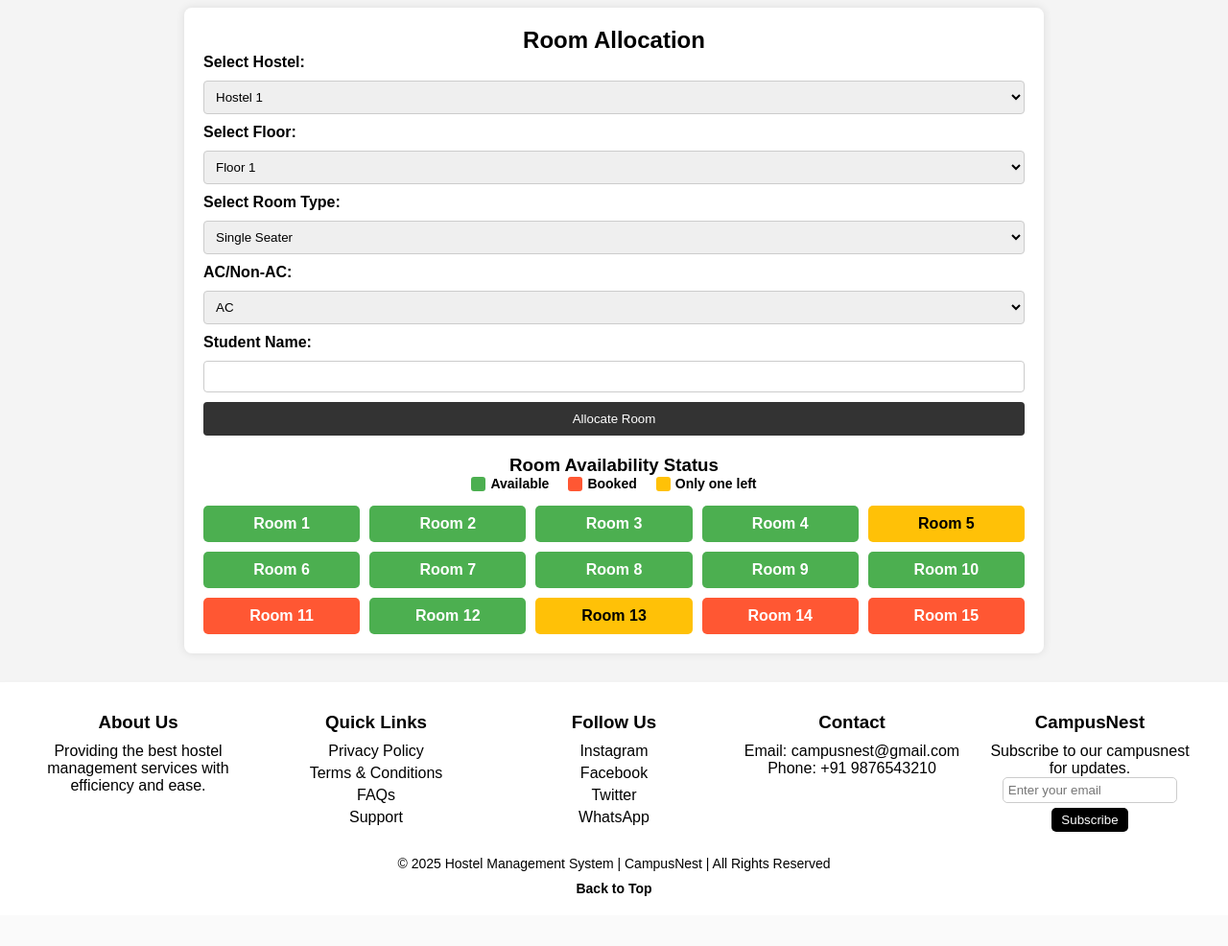
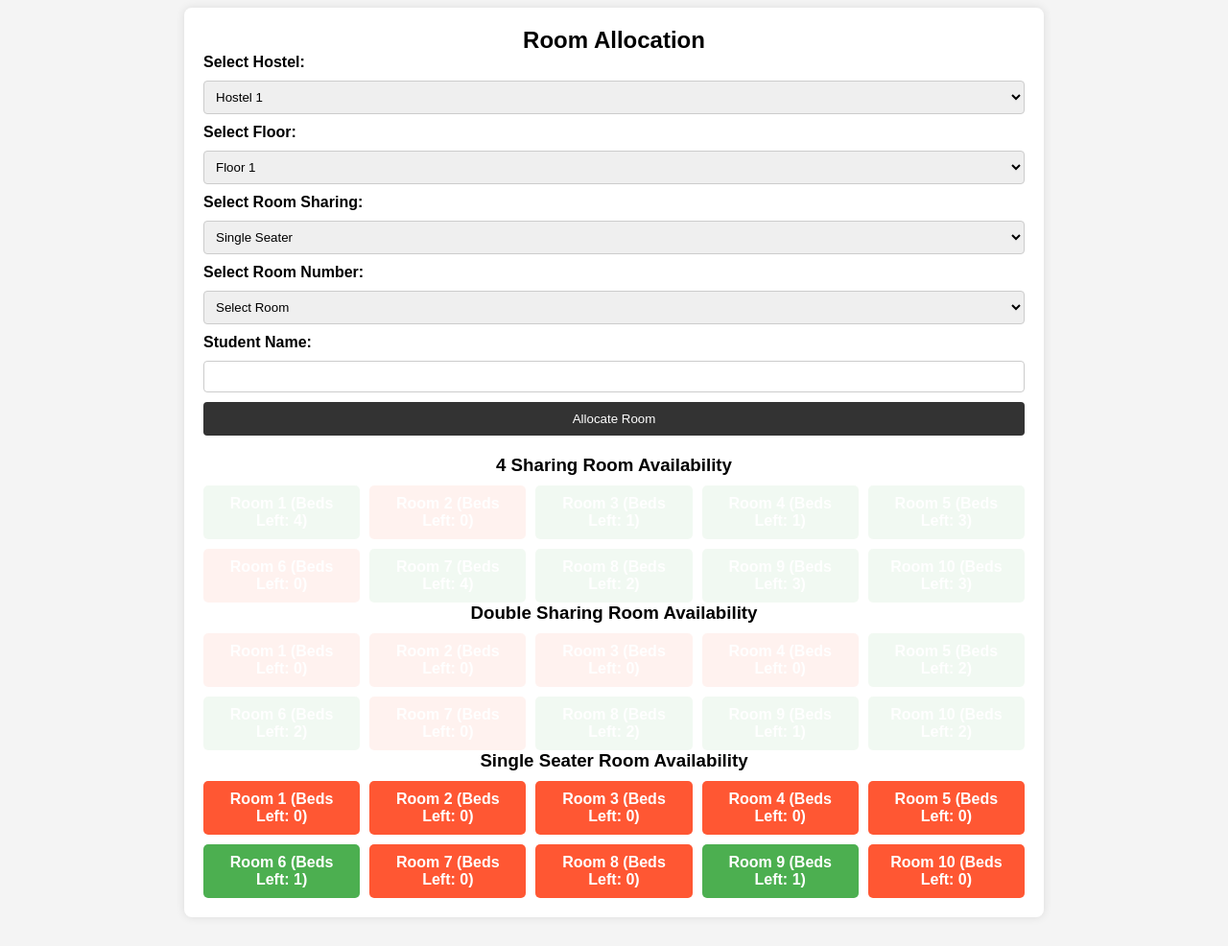
Before and after one commit to gyanansh2005/HMS, a Flask app: page /room_allocation in a window 1280 px wide. Shown: the part 58-1044 px from the top of the page at 96% size. Before the commit the page ends 992 px from the top, so only its background shows below. Run offline with Flask 3, Linux system fonts and the light colour scheme.

Commit message:
final roomallocation page

```diff
--- a/templates/room_allocation.html
+++ b/templates/room_allocation.html
@@ -56,44 +56,17 @@
             background-color: #0056b3;
         }
 
-        /* Room Availability Section */
         .room-status {
             margin-top: 20px;
             text-align: center;
         }
-
-        /* Legend Section */
-        .legend {
-            display: flex;
-            justify-content: center;
-            gap: 20px;
-            margin-bottom: 15px;
-        }
-
-        .legend-item {
-            display: flex;
-            align-items: center;
-            gap: 5px;
-            font-size: 14px;
-            font-weight: bold;
-        }
-
-        .legend-color {
-            width: 15px;
-            height: 15px;
-            display: inline-block;
-            border-radius: 3px;
-        }
-
-        .green { background-color: #4CAF50; }  /* Available */
-        .red { background-color: #FF5733; }   /* Booked */
-        .yellow { background-color: #FFC107; } /* Maintenance */
 
         .room-grid {
             display: grid;
             grid-template-columns: repeat(5, 1fr);
             gap: 10px;
             margin-top: 10px;
+            transition: filter 0.3s ease;
         }
 
         .room {
@@ -104,18 +77,27 @@
         }
 
         .available {
-            background-color: #4CAF50; /* Green */
+            background-color: #4CAF50;
             color: white;
         }
 
         .booked {
-            background-color: #FF5733; /* Red */
+            background-color: #FF5733;
             color: white;
         }
 
         .maintenance {
-            background-color: #FFC107; /* Yellow */
+            background-color: #FFC107;
             color: black;
+        }
+
+        .blurred {
+            /* filter: blur(50px); */
+            /* display: none; */
+            opacity: 0.07;
+        }
+        .footer{
+            display: none;
         }
     </style>
 </head>
@@ -125,7 +107,6 @@
     <div class="container">
         <h2>Room Allocation</h2>
 
-        <!-- Room Allocation Form -->
         <form class="allocation-form">
             <label for="hostel">Select Hostel:</label>
             <select id="hostel" name="hostel">
@@ -146,17 +127,21 @@
                 <option value="5">Floor 5</option>
             </select>
 
-            <label for="room-type">Select Room Type:</label>
-            <select id="room-type" name="room-type">
+            <label for="room-type">Select Room Sharing:</label>
+            <select id="room-type" name="room-type" onchange="updateRoomNumbers()">
                 <option value="single">Single Seater</option>
                 <option value="double">Double Sharing</option>
                 <option value="four">4 Sharing</option>
             </select>
 
-            <label for="ac">AC/Non-AC:</label>
+            <!-- <label for="ac">AC/Non-AC:</label>
             <select id="ac" name="ac">
                 <option value="ac">AC</option>
                 <option value="non-ac">Non-AC</option>
+            </select> -->
+            <label for="room-number">Select Room Number:</label>
+            <select id="room-number" name="room-number" required>
+                <option value="">Select Room</option>
             </select>
 
             <label for="student-name">Student Name:</label>
@@ -165,60 +150,84 @@
             <button type="submit">Allocate Room</button>
         </form>
 
-        <!-- Room Availability Status -->
         <div class="room-status">
-            <h3>Room Availability Status</h3>
-
-            <!-- Legend for Room Colors -->
-            <div class="legend">
-                <div class="legend-item">
-                    <span class="legend-color green"></span> Available
-                </div>
-                <div class="legend-item">
-                    <span class="legend-color red"></span> Booked
-                </div>
-                <div class="legend-item">
-                    <span class="legend-color yellow"></span> Only one left
-                </div>
-            </div>
-
-            <div class="room-grid" id="room-grid">
-                <!-- Rooms will be dynamically generated here -->
-            </div>
+            <h3>4 Sharing Room Availability</h3>
+            <div class="room-grid" id="four-sharing-grid"></div>
+            <h3>Double Sharing Room Availability</h3>
+            <div class="room-grid" id="double-sharing-grid"></div>
+            <h3>Single Seater Room Availability</h3>
+            <div class="room-grid" id="single-seater-grid"></div>
         </div>
     </div>
 
     <script>
-        function generateRoomStatus() {
-            const roomGrid = document.getElementById('room-grid');
-            roomGrid.innerHTML = ''; // Clear previous rooms
+        const roomAvailability = {
+            'four': [],
+            'double': [],
+            'single': []
+        };
 
-            for (let i = 1; i <= 15; i++) {
+        function generateRoomStatus(gridId, maxBeds, roomType) {
+            const roomGrid = document.getElementById(gridId);
+            roomGrid.innerHTML = '';
+            roomAvailability[roomType] = []; // Reset available rooms for the type
+
+            for (let i = 1; i <= 10; i++) {
                 let roomDiv = document.createElement('div');
                 roomDiv.classList.add('room');
-                roomDiv.textContent = `Room ${i}`;
+                let bedsLeft = Math.floor(Math.random() * (maxBeds + 1));
+                roomDiv.textContent = `Room ${i} (Beds Left: ${bedsLeft})`;
+                roomDiv.classList.add(bedsLeft > 0 ? 'available' : 'booked');
+                roomGrid.appendChild(roomDiv);
 
-                // Randomly assign status (for demo purposes)
-                let status = Math.random();
-                if (status < 0.6) {
-                    roomDiv.classList.add('available'); // 60% Available
-                } else if (status < 0.85) {
-                    roomDiv.classList.add('booked'); // 25% Booked
-                } else {
-                    roomDiv.classList.add('maintenance'); // 15% Maintenance
+                // Update room availability based on beds left
+                if (bedsLeft > 0) {
+                    roomAvailability[roomType].push(i);
                 }
-
-                roomGrid.appendChild(roomDiv);
             }
         }
 
-        // Update room availability when hostel/floor changes
-        document.getElementById('hostel').addEventListener('change', generateRoomStatus);
-        document.getElementById('floor').addEventListener('change', generateRoomStatus);
+        function getRoomType() {
+            return document.getElementById('room-type').value;
+        }
 
-        // Initial call to populate the room status
-        generateRoomStatus();
-        </script>
-        {%endblock%}
+        function updateRoomNumbers() {
+            const roomType = getRoomType();
+            const roomNumberSelect = document.getElementById('room-number');
+            roomNumberSelect.innerHTML = '<option value="">Select Room</option>'; // Reset options
+
+            roomAvailability[roomType].forEach(roomNumber => {
+                const option = document.createElement('option');
+                option.value = roomNumber;
+                option.textContent = `Room ${roomNumber}`;
+                roomNumberSelect.appendChild(option);
+            });
+
+            // Ensure room grids update first before applying blur effect
+            setTimeout(() => {
+                document.getElementById('four-sharing-grid').classList.toggle('blurred', roomType !== 'four');
+                document.getElementById('double-sharing-grid').classList.toggle('blurred', roomType !== 'double');
+                document.getElementById('single-seater-grid').classList.toggle('blurred', roomType !== 'single');
+            }, 50);
+        }
+
+        function updateRooms() {
+            generateRoomStatus('four-sharing-grid', 4, 'four');
+            generateRoomStatus('double-sharing-grid', 2, 'double');
+            generateRoomStatus('single-seater-grid', 1, 'single');
+        }
+
+        document.getElementById('hostel').addEventListener('change', updateRooms);
+        document.getElementById('floor').addEventListener('change', updateRooms);
+        document.getElementById('room-type').addEventListener('change', function () {
+            updateRoomNumbers();
+        });
+
+        updateRooms();
+        updateRoomNumbers();
+    </script>
+
+
+    {%endblock%}
 </body>
 </html>
```
